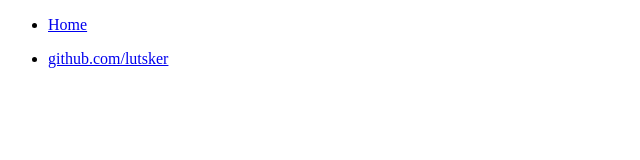
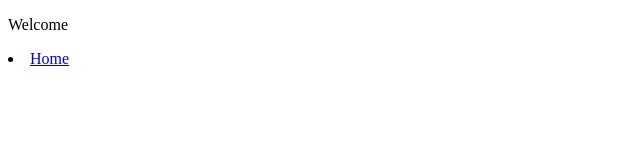
Before and after one commit to lutsker/lutsker.github.io, a plain HTML site: page index.html in a window 1280 px wide. Shown: the whole page, without its empty margins (0-640 px from the left). Drawn offline with Linux system fonts and the light colour scheme.

Commit message:
Update index.html

```diff
--- a/index.html
+++ b/index.html
@@ -1,20 +1,14 @@
 <!DOCTYPE html>
-<html>
-  <head>
-    <title>Welcome</title>
-    <!-- link to main stylesheet -->
-<!--    <link rel="stylesheet" type="text/css" href="/css/main.css"> -->
-  </head>
-  <body>
-    <nav>
-      <ul>
-        <li><a href="/homepage">Home</a></li>
-      </ul>
-    </nav>
-    <footer>
-      <ul>
-        <li><a href="https://github.com/lutsker">github.com/lutsker</a></li>
-      </ul>
-    </footer>
-  </body>
+<html lang="en" dir="ltr">
+    <head>
+        <meta charset="utf-8">
+        <title>loading</title>
+        <link rel="stylesheet" href="css/style.css">
+    </head>
+    <body>
+        <div class="box">
+            <p>Welcome</p>
+            <li><a href="/homepage">Home</a></li>
+      </div>
+    </body>
 </html>
```
